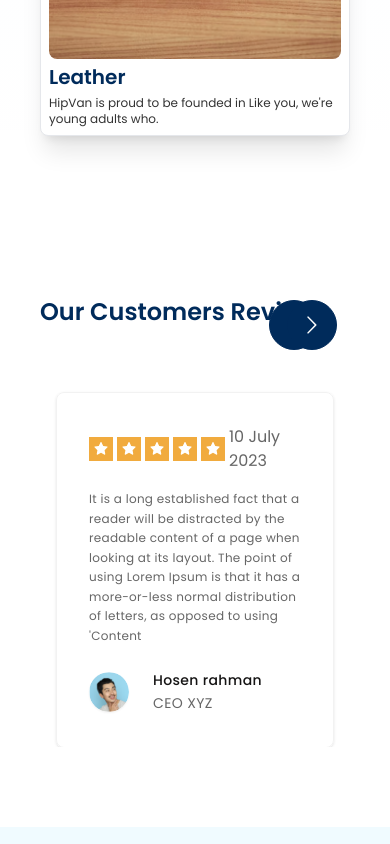
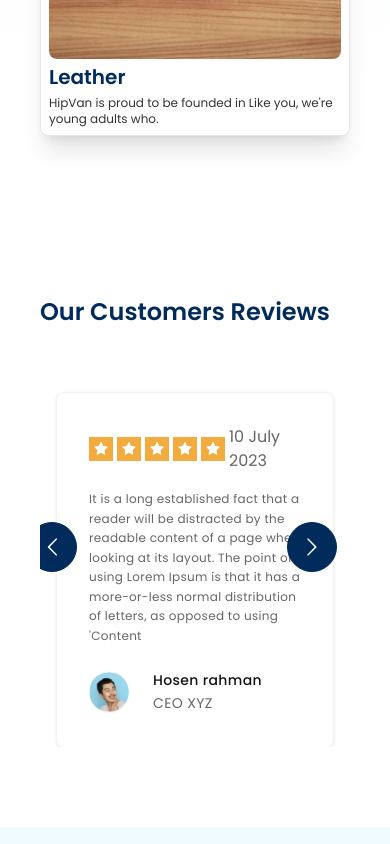
Before and after one commit to MdTasib/out-maker, a React (Create React App) app: page / in a window 390 px wide. Shown: the part 5895-6739 px from the top of the page. Built offline with nearby package versions, Linux system fonts and the light colour scheme.

Commit message:
review slider responsive

```diff
--- a/src/assets/css/review.css
+++ b/src/assets/css/review.css
@@ -48,3 +48,13 @@
 	width: 50px;
 	border: 1px solid #002b5b;
 }
+
+@media only screen and (max-width: 1040px) {
+	.review .react-multi-carousel-list .react-multiple-carousel__arrow--right {
+		top: 50% !important;
+	}
+	.review .react-multi-carousel-list .react-multiple-carousel__arrow--left {
+		top: 50% !important;
+		left: 12% !important;
+	}
+}
--- a/src/pages/home/review.js
+++ b/src/pages/home/review.js
@@ -69,7 +69,7 @@ const Review = () => {
 	return (
 		<section className='container mx-auto px-10 py-20 review'>
 			<div class='flex justify-between items-center absolute'>
-				<div>
+				<div className=''>
 					<h1 class='text-2xl md:text-4xl font-semibold text-primary'>
 						Our Customers Reviews
 					</h1>
```
